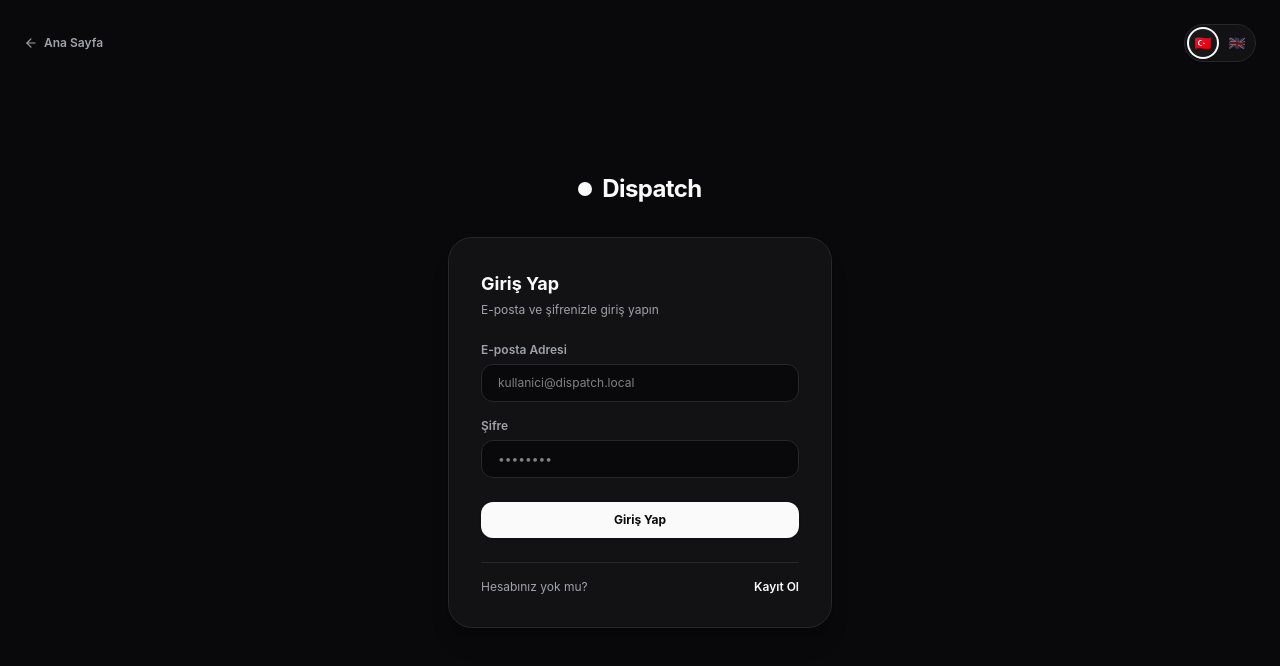
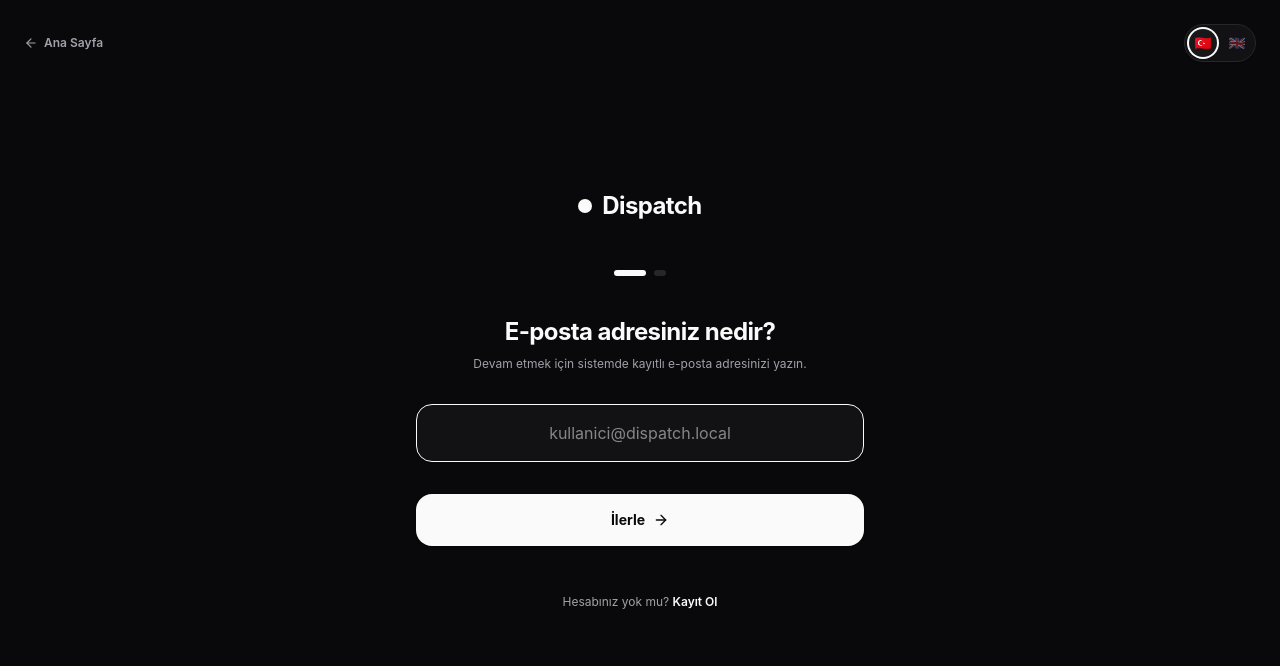
Before and after one commit to noirlang/dispatch, a React (Vite) app in the folder frontend/: page /login in a window 1280 px wide. Shown: the top 666 px of the page. Built offline with nearby package versions, Linux system fonts and the light colour scheme; no server answers.

Commit message:
feat: transform login view to full-screen step-by-step animated flow with live email existence check

```diff
--- a/frontend/src/views/Auth/Login.tsx
+++ b/frontend/src/views/Auth/Login.tsx
@@ -1,33 +1,111 @@
 import { useState } from "react"
+import { motion, AnimatePresence } from "framer-motion"
 import { useAuth } from "../../store/auth"
 import { useAppStore } from "../../store/themeAndLocale"
 import { useNavigate, Link } from "react-router-dom"
-import { ArrowLeft } from "lucide-react"
+import { ArrowLeft, ArrowRight, User as UserIcon } from "lucide-react"
+import { api } from "../../lib/api"
+
+const steps = ["email", "password"] as const
+type Step = typeof steps[number]
+
+interface CheckedUser {
+  exists: boolean
+  name?: string
+  email?: string
+  avatar_path?: string | null
+}
 
 export default function Login() {
-  const [form, setForm] = useState({ email: "", password: "" })
+  const [step, setStep] = useState<Step>("email")
+  const [email, setEmail] = useState("")
+  const [password, setPassword] = useState("")
+  const [checkedUser, setCheckedUser] = useState<CheckedUser | null>(null)
   const [error, setError] = useState("")
   const [loading, setLoading] = useState(false)
+
   const { login } = useAuth()
   const { lang, setLang } = useAppStore()
   const navigate = useNavigate()
 
-  async function handleSubmit(e: React.FormEvent) {
+  const stepIdx = steps.indexOf(step)
+
+  const labelsTR: Record<Step, string> = {
+    email: "E-posta adresiniz nedir?",
+    password: "Şifrenizi girin",
+  }
+
+  const labelsEN: Record<Step, string> = {
+    email: "What's your email address?",
+    password: "Enter your password",
+  }
+
+  const placeholdersTR: Record<Step, string> = {
+    email: "kullanici@dispatch.local",
+    password: "••••••••",
+  }
+
+  const placeholdersEN: Record<Step, string> = {
+    email: "username@dispatch.local",
+    password: "••••••••",
+  }
+
+  const labels = lang === "tr" ? labelsTR : labelsEN
+  const placeholders = lang === "tr" ? placeholdersTR : placeholdersEN
+
+  async function handleNext(e: React.FormEvent) {
     e.preventDefault()
     setError("")
+
+    if (step === "email") {
+      const cleanEmail = email.trim().toLowerCase()
+      if (!cleanEmail) {
+        setError(lang === "tr" ? "Lütfen e-posta adresinizi girin" : "Please enter your email address")
+        return
+      }
+
       setLoading(true)
       try {
-      await login(form.email, form.password)
+        const res = await api.post<CheckedUser>("/auth/check_email", { email: cleanEmail })
+        if (res.exists) {
+          setCheckedUser(res)
+          setStep("password")
+        } else {
+          setError(lang === "tr" ? "Bu e-posta adresine ait bir hesap bulunamadı" : "No account found with this email")
+        }
+      } catch {
+        setError(lang === "tr" ? "Bu e-posta adresine ait bir hesap bulunamadı" : "No account found with this email")
+      } finally {
+        setLoading(false)
+      }
+      return
+    }
+
+    // Step 2: Password
+    if (!password) {
+      setError(lang === "tr" ? "Lütfen şifrenizi girin" : "Please enter your password")
+      return
+    }
+
+    setLoading(true)
+    try {
+      await login(email.trim().toLowerCase(), password)
       navigate("/app")
     } catch {
-      setError(lang === "tr" ? "Geçersiz e-posta veya şifre" : "Invalid email or password")
+      setError(lang === "tr" ? "Geçersiz şifre. Lütfen tekrar deneyin." : "Invalid password. Please try again.")
     } finally {
       setLoading(false)
     }
   }
 
+  function handleBackToEmail() {
+    setStep("email")
+    setPassword("")
+    setError("")
+  }
+
   return (
-    <div className="h-screen w-screen flex flex-col items-center justify-center bg-[var(--bg-primary)] text-[var(--text-main)] p-6 relative">
+    <div className="h-screen w-screen flex flex-col items-center justify-center bg-[var(--bg-primary)] text-[var(--text-main)] p-6 relative select-none">
       {/* Top Header Actions */}
       <div className="absolute top-6 left-6 right-6 flex items-center justify-between">
         <Link
@@ -61,60 +139,145 @@ export default function Login() {
         </div>
       </div>
 
-      {/* Brand */}
-      <div className="flex items-center gap-2.5 mb-8">
+      {/* Brand Logo */}
+      <div className="flex items-center gap-2.5 mb-12">
         <div className="w-3.5 h-3.5 rounded-full bg-[var(--accent)]" />
         <span className="text-2xl font-bold tracking-tight">Dispatch</span>
       </div>
 
-      <div className="w-full max-w-sm p-8 rounded-3xl bg-[var(--bg-secondary)] border border-[var(--border-color)] shadow-xl flex flex-col">
-        <h2 className="text-lg font-bold mb-1">{lang === "tr" ? "Giriş Yap" : "Sign In to Mailbox"}</h2>
-        <p className="text-xs text-[var(--text-muted)] mb-6">
-          {lang === "tr" ? "E-posta ve şifrenizle giriş yapın" : "Enter your local or domain account credentials"}
+      {/* Step Indicators */}
+      <div className="flex items-center gap-2 mb-10">
+        {steps.map((s, idx) => (
+          <div
+            key={s}
+            className={`h-1.5 rounded-full transition-all duration-300 ${
+              idx === stepIdx
+                ? "w-8 bg-[var(--accent)]"
+                : idx < stepIdx
+                ? "w-3 bg-[var(--text-muted)]"
+                : "w-3 bg-[var(--border-color)]"
+            }`}
+          />
+        ))}
+      </div>
+
+      {/* Main Step Form */}
+      <div className="w-full max-w-md">
+        <AnimatePresence mode="wait">
+          <motion.div
+            key={step}
+            initial={{ opacity: 0, y: 15 }}
+            animate={{ opacity: 1, y: 0 }}
+            exit={{ opacity: 0, y: -15 }}
+            transition={{ duration: 0.2 }}
+          >
+            {/* Account Card (When in Password Step) */}
+            {step === "password" && checkedUser && (
+              <div className="flex items-center justify-between p-3 rounded-2xl bg-[var(--bg-secondary)] border border-[var(--border-color)] mb-6 shadow-xs">
+                <div className="flex items-center gap-3">
+                  <div className="w-9 h-9 rounded-full bg-[var(--bg-card)] border border-[var(--border-color)] flex items-center justify-center font-bold text-xs text-[var(--text-main)]">
+                    {checkedUser.name ? checkedUser.name[0]?.toUpperCase() : <UserIcon size={16} />}
+                  </div>
+                  <div>
+                    <div className="text-xs font-bold text-[var(--text-main)]">{checkedUser.name || email}</div>
+                    <div className="text-[11px] text-[var(--text-dim)] font-mono">{email}</div>
+                  </div>
+                </div>
+                <button
+                  type="button"
+                  onClick={handleBackToEmail}
+                  className="text-xs text-[var(--text-muted)] hover:text-[var(--text-main)] underline font-medium px-2 py-1"
+                >
+                  {lang === "tr" ? "Farklı hesap" : "Change"}
+                </button>
+              </div>
+            )}
+
+            <h2 className="text-2xl font-bold mb-2 tracking-tight text-center">
+              {labels[step]}
+            </h2>
+            <p className="text-xs text-[var(--text-muted)] mb-8 text-center">
+              {step === "email"
+                ? lang === "tr"
+                  ? "Devam etmek için sistemde kayıtlı e-posta adresinizi yazın."
+                  : "Enter your registered email address to proceed."
+                : lang === "tr"
+                ? "Hesabınıza erişmek için şifrenizi girin."
+                : "Enter your password to access your mailbox."}
             </p>
 
-        <form onSubmit={handleSubmit} className="flex flex-col gap-4">
-          <div>
-            <label className="text-xs font-semibold text-[var(--text-muted)] block mb-1.5">
-              {lang === "tr" ? "E-posta Adresi" : "Email"}
-            </label>
+            <form onSubmit={handleNext} className="flex flex-col gap-4">
+              {step === "email" ? (
                 <input
                   type="email"
-              placeholder="kullanici@dispatch.local"
-              value={form.email}
-              onChange={e => setForm(f => ({ ...f, email: e.target.value }))}
-              className="w-full bg-[var(--bg-primary)] border border-[var(--border-color)] text-[var(--text-main)] px-4 py-2.5 rounded-xl text-xs focus:outline-none focus:border-[var(--text-main)]"
+                  autoFocus
+                  placeholder={placeholders.email}
+                  value={email}
+                  onChange={e => setEmail(e.target.value)}
+                  className="w-full bg-[var(--bg-secondary)] border border-[var(--border-color)] text-[var(--text-main)] px-5 py-4 rounded-2xl text-base text-center focus:outline-none focus:border-[var(--text-main)] transition-colors shadow-xs"
                   required
                 />
-          </div>
-
-          <div>
-            <label className="text-xs font-semibold text-[var(--text-muted)] block mb-1.5">
-              {lang === "tr" ? "Şifre" : "Password"}
-            </label>
+              ) : (
                 <input
                   type="password"
-              placeholder="••••••••"
-              value={form.password}
-              onChange={e => setForm(f => ({ ...f, password: e.target.value }))}
-              className="w-full bg-[var(--bg-primary)] border border-[var(--border-color)] text-[var(--text-main)] px-4 py-2.5 rounded-xl text-xs focus:outline-none focus:border-[var(--text-main)]"
+                  autoFocus
+                  placeholder={placeholders.password}
+                  value={password}
+                  onChange={e => setPassword(e.target.value)}
+                  className="w-full bg-[var(--bg-secondary)] border border-[var(--border-color)] text-[var(--text-main)] px-5 py-4 rounded-2xl text-base text-center focus:outline-none focus:border-[var(--text-main)] transition-colors shadow-xs font-mono"
                   required
                 />
-          </div>
+              )}
 
-          {error && <p className="text-[#ef4444] text-xs text-center font-medium">{error}</p>}
+              {error && (
+                <motion.p
+                  initial={{ opacity: 0, y: -5 }}
+                  animate={{ opacity: 1, y: 0 }}
+                  className="text-[#ef4444] text-xs text-center font-medium bg-[#ef444415] border border-[#ef444430] p-2.5 rounded-xl"
+                >
+                  {error}
+                </motion.p>
+              )}
+
+              <div className="flex items-center gap-3 mt-4">
+                {step === "password" && (
+                  <button
+                    type="button"
+                    onClick={handleBackToEmail}
+                    className="p-3.5 rounded-2xl border border-[var(--border-color)] bg-[var(--bg-secondary)] hover:bg-[var(--bg-card)] text-[var(--text-main)] transition-colors"
+                    title={lang === "tr" ? "Geri" : "Back"}
+                  >
+                    <ArrowLeft size={16} />
+                  </button>
+                )}
 
                 <button
                   type="submit"
                   disabled={loading}
-            className="w-full mt-2 bg-[var(--accent)] text-[var(--accent-invert)] py-2.5 rounded-xl text-xs font-bold hover:opacity-90 transition-all shadow-sm disabled:opacity-50"
+                  className="flex-1 bg-[var(--accent)] text-[var(--accent-invert)] py-4 rounded-2xl text-sm font-bold hover:opacity-90 transition-all flex items-center justify-center gap-2 shadow-sm disabled:opacity-50"
                 >
-            {loading ? (lang === "tr" ? "Giriş Yapılıyor..." : "Signing In...") : (lang === "tr" ? "Giriş Yap" : "Sign In")}
+                  <span>
+                    {loading
+                      ? lang === "tr"
+                        ? "Kontrol Ediliyor..."
+                        : "Checking..."
+                      : step === "email"
+                      ? lang === "tr"
+                        ? "İlerle"
+                        : "Continue"
+                      : lang === "tr"
+                      ? "Giriş Yap"
+                      : "Sign In"}
+                  </span>
+                  {!loading && <ArrowRight size={16} />}
                 </button>
+              </div>
             </form>
+          </motion.div>
+        </AnimatePresence>
 
-        <div className="mt-6 pt-4 border-t border-[var(--border-color)] flex items-center justify-between text-xs text-[var(--text-muted)]">
-          <span>{lang === "tr" ? "Hesabınız yok mu?" : "Need an account?"}</span>
+        <div className="mt-12 text-center text-xs text-[var(--text-muted)]">
+          <span>{lang === "tr" ? "Hesabınız yok mu?" : "Don't have an account?"} </span>
           <Link to="/register" className="text-[var(--text-main)] font-semibold hover:underline">
             {lang === "tr" ? "Kayıt Ol" : "Register"}
           </Link>
```
Also changed, not shown: 2 other files (tests, documents, lock files or other folders). Lines whose indentation alone changed are shown as unchanged.
